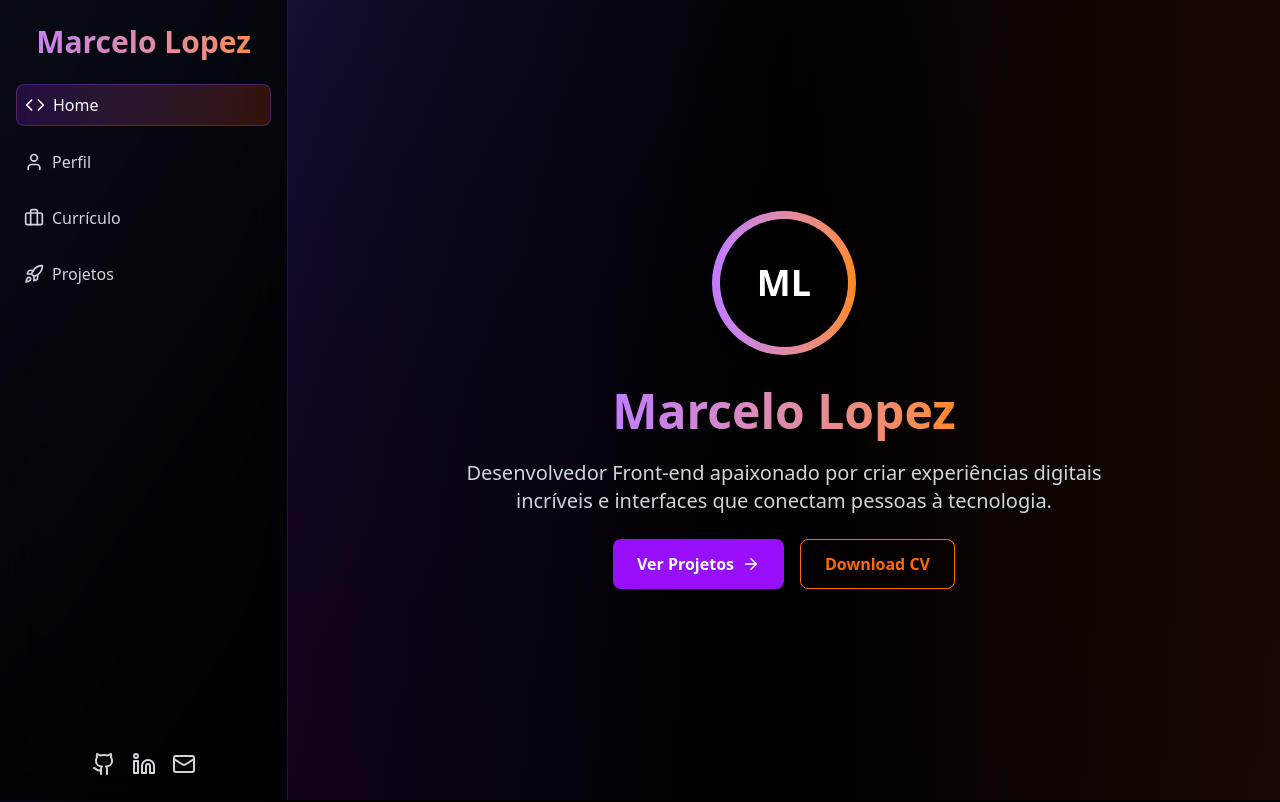
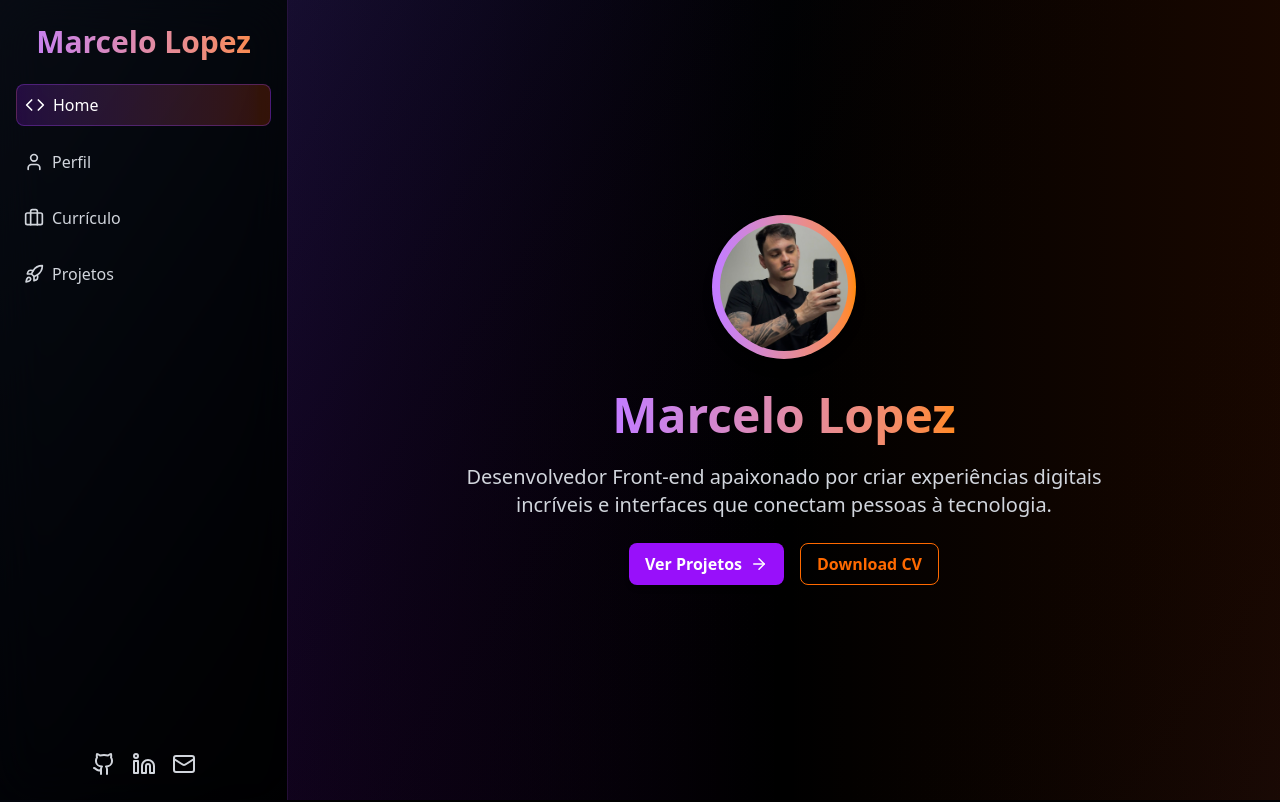
Before and after one commit to malopez23/marcelo-lopez, a React (Vite) app: page / in a window 1280 px wide. Shown: the top 802 px of the page. Built offline with nearby package versions, Linux system fonts and the light colour scheme; the HTML template or start-up script is replaced by a standard one.

Commit message:
update: adicionando foto de perfil

```diff
--- a/src/pages/Home.jsx
+++ b/src/pages/Home.jsx
@@ -32,9 +32,11 @@ const Home = () => (
 				transition={{ delay: 0.2, type: 'spring', stiffness: 200 }}
 				className="w-36 h-36 mx-auto rounded-full bg-gradient-to-r from-purple-400 to-orange-400 flex items-center justify-center mb-6 shadow-lg"
 			>
-				<div className="w-32 h-32 bg-black rounded-full flex items-center justify-center text-4xl font-bold text-white">
-					ML
-				</div>
+				<img
+					src="/assets/Perfil-01.png" // coloque sua imagem em public/assets/
+					alt="Foto de Marcelo Lopez"
+					className="w-32 h-32 rounded-full object-cover"
+				/>
 			</motion.div>
 			<motion.h1
 				initial={{ opacity: 0, y: 30 }}
@@ -61,14 +63,14 @@ const Home = () => (
 			>
 				<a
 					href="/projects"
-					className="bg-purple-600 text-white px-6 py-3 rounded-lg shadow-md hover:bg-purple-700 transition-colors flex items-center gap-2"
+					className="bg-purple-600 text-white px-4 py-2 rounded-lg shadow-md hover:bg-purple-700 transition-colors flex items-center gap-2"
 				>
 					Ver Projetos
 					<ArrowRight size={18} />
 				</a>
 				<a
 					href="/resume"
-					className="border border-orange-500 text-orange-500 px-6 py-3 rounded-lg hover:bg-orange-500 hover:text-white transition-colors"
+					className="border border-orange-500 text-orange-500 px-4 py-2 rounded-lg hover:bg-orange-500 hover:text-white transition-colors"
 				>
 					Download CV
 				</a>
--- a/src/pages/Profile.jsx
+++ b/src/pages/Profile.jsx
@@ -87,7 +87,11 @@ export default function Profile() {
               <div className="text-center pb-4 pt-8">
                 <div className="w-32 h-32 mx-auto mb-6 rounded-full bg-gradient-to-r from-purple-500 to-orange-500 p-1">
                   <div className="w-full h-full rounded-full bg-gray-900 flex items-center justify-center">
-                    <span className="text-4xl font-bold text-white">ML</span>
+                    <img
+                      src="/assets/Perfil-01.png" // coloque sua imagem em public/assets/
+                      alt="Foto de Marcelo Lopez"
+                      className="w-32 h-32 rounded-full object-cover"
+                    />
                   </div>
                 </div>
                 <div className="text-2xl text-white mb-2 font-bold">
```
Also changed, not shown: public/assets/Perfil-01.png (added), public/assets/Perfil.png (added).
